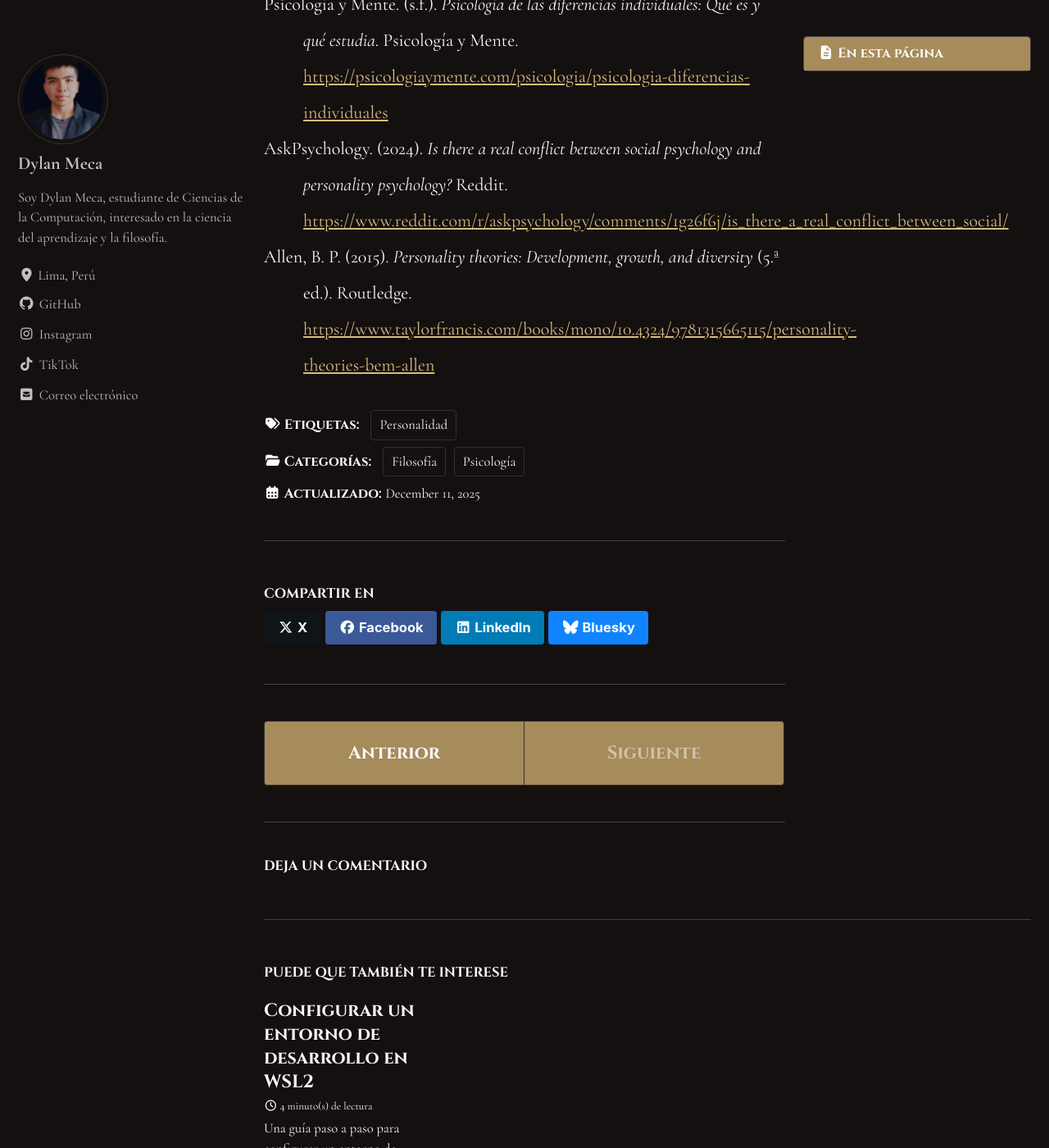
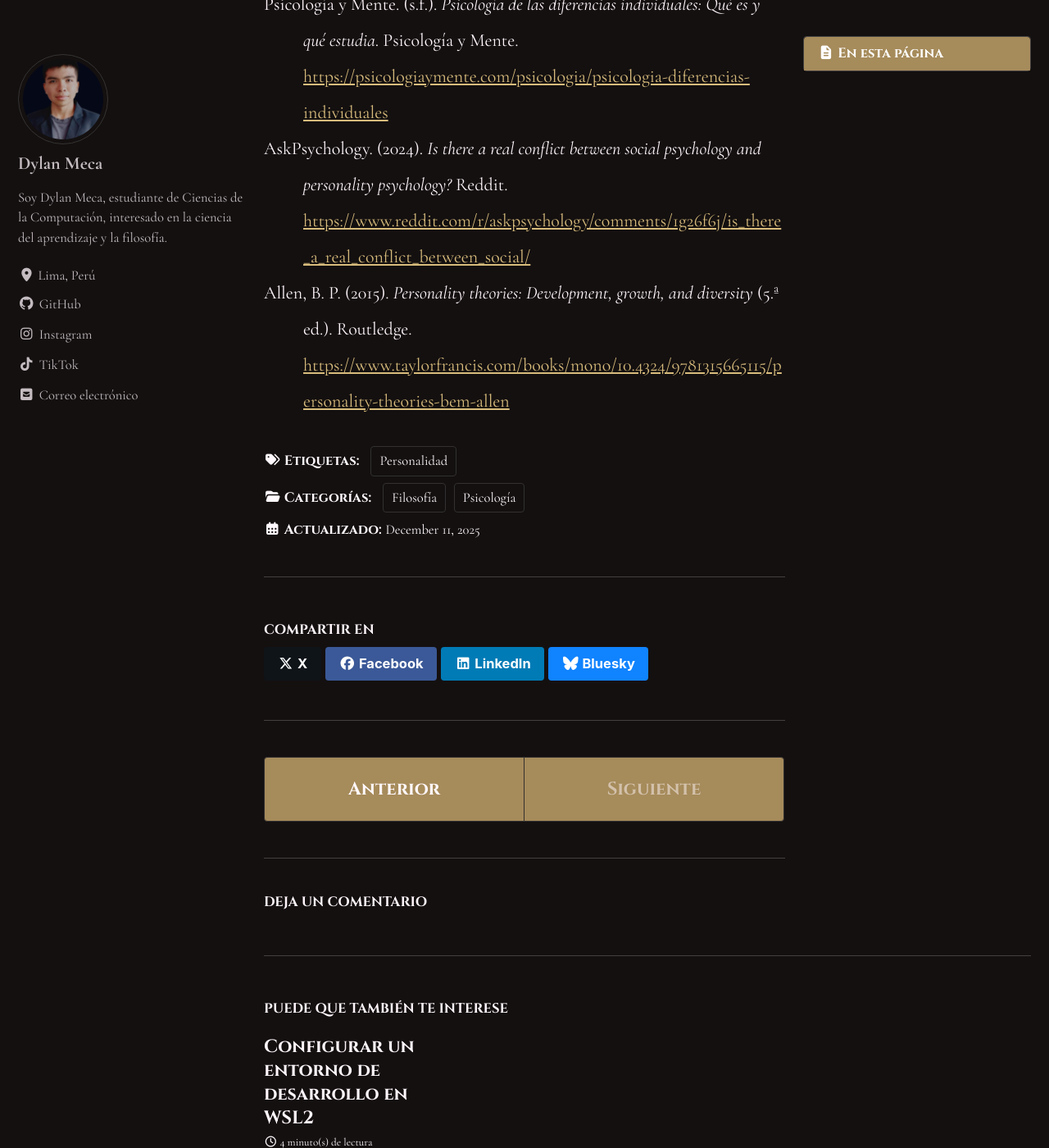
Before and after one commit to dylanmeca/dylanmeca.github.io, a Jekyll site: the page built from _posts/2025-12-11-Ley-de-la-Individualidad-Porque-reaccionamos-de-manera-distinta.md, in a window 1280 px wide and 1400 px high, scrolled down 1972 px. Shown: the whole window at 82% size. Built offline with Jekyll 4.4.1, drawn with Linux system fonts in a browser that asks for light colours; cached includes are drawn as plain includes; some web fonts are replaced; comment, search, counter and statistics services are not loaded.

Commit message:
Update main.scss

```diff
--- a/assets/css/main.scss
+++ b/assets/css/main.scss
@@ -226,6 +226,11 @@ blockquote {
   }
 }
 
+.apa-references a {
+  overflow-wrap: anywhere;
+  word-break: normal;
+}
+
 .highlighter-rouge pre,
 figure.highlight pre {
   color-scheme: dark;
```
